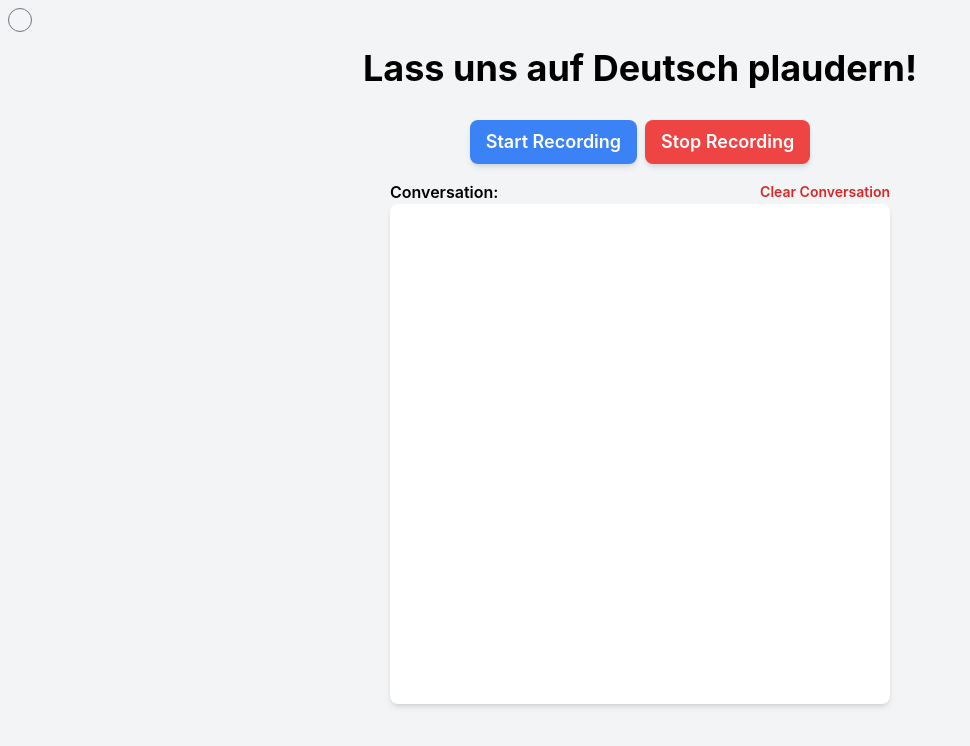
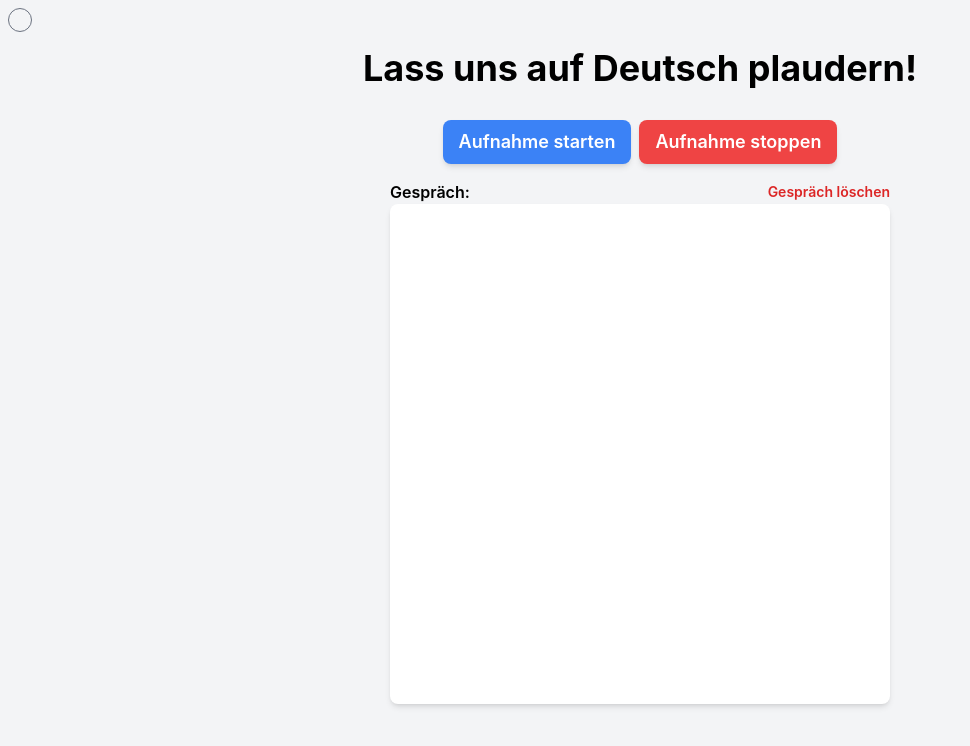
Before and after one commit to GregLMcDonald/chatPartner, a React (Create React App) app: page / in a window 1280 px wide. Shown: the top 746 px of the page, without its empty margins (0-970 px from the left). Built offline with nearby package versions, Linux system fonts and the light colour scheme.

Commit message:
main - Handles end of recording properly

```diff
--- a/src/App.js
+++ b/src/App.js
@@ -8,7 +8,7 @@ function App() {
 
   const handleAudioSubmit = async (recordedAudioURL) => {
     // Replace this URL with the endpoint of your serverless function
-    const serverlessFunctionURL = 'https://your-serverless-function-url';
+    // const serverlessFunctionURL = 'https://your-serverless-function-url';
 
     // Fetch the audio Blob from the recorded audio URL
     const audioBlob = await fetch(recordedAudioURL).then((response) => response.blob());
--- a/src/AudioRecorder.js
+++ b/src/AudioRecorder.js
@@ -6,6 +6,7 @@ const AudioRecorder = ({ onSubmit }) => {
   const [transcript, setTranscript] = useState('');
   const [conversation, setConversation] = useState([]);
 
+  const transcriptRef = useRef(transcript);
   const recognitionRef = useRef(null);
 
   useEffect(() => {
@@ -15,6 +16,19 @@ const AudioRecorder = ({ onSubmit }) => {
       stopSpeechRecognition();
     }
   }, [isRecording]);
+
+  useEffect(() => {
+    transcriptRef.current = transcript;
+  }, [transcript]);
+
+  // const getTime = () => {
+  //   const date = new Date();
+  //   const hours = date.getHours();
+  //   const minutes = date.getMinutes();
+  //   const seconds = date.getSeconds();
+  //   const milliseconds = date.getMilliseconds();
+  //   return `${hours}:${minutes}:${seconds}.${milliseconds}`;
+  // };
 
 
   const addPunctuation = (text) => {
@@ -35,6 +49,22 @@ const AudioRecorder = ({ onSubmit }) => {
     return processedWords.join(' ');
   };
 
+  const textToSpeech = (text, lang = 'en-US', voiceName = '') => {
+    if ('speechSynthesis' in window) {
+      const synth = window.speechSynthesis;
+      const utterance = new SpeechSynthesisUtterance(text);
+      utterance.lang = lang;
+
+      // Find the voice by name if provided, otherwise use the default voice for the language
+      const voices = synth.getVoices();
+      const voice = voices.find((v) => v.lang === lang && (voiceName ? v.name === voiceName : true));
+      utterance.voice = voice || voices.find((v) => v.lang === lang);
+
+      synth.speak(utterance);
+    } else {
+      alert('Sorry, speech synthesis is not supported by your browser.');
+    }
+  };
 
   const startSpeechRecognition = () => {
     if ('SpeechRecognition' in window || 'webkitSpeechRecognition' in window) {
@@ -64,6 +94,14 @@ const AudioRecorder = ({ onSubmit }) => {
         });
       };
 
+      recognitionRef.current.onend = () => {
+        console.log('Speech recognition ended.', transcriptRef.current);
+        textToSpeech(transcriptRef.current, 'de-DE', 'Google Deutsch');
+        setConversation((prevConversation) => {
+          return [...prevConversation, { type: 'bot', text: transcriptRef.current }];
+        });
+      };
+
       recognitionRef.current.start();
     } else {
       alert('Speech Recognition API is not supported by your browser.');
@@ -72,6 +110,7 @@ const AudioRecorder = ({ onSubmit }) => {
 
   const stopSpeechRecognition = () => {
     if (recognitionRef.current) {
+      console.log('Stopping speech recognition...');
       recognitionRef.current.stop();
       recognitionRef.current = null;
     }
@@ -98,7 +137,7 @@ const AudioRecorder = ({ onSubmit }) => {
           disabled={isRecording}
           className="px-4 py-2 text-lg font-semibold rounded-lg shadow-md text-white bg-blue-500 hover:bg-opacity-90 focus:outline-none mr-2"
         >
-          Start Recording
+          Aufnahme starten
         </button>
 
         {isRecording && <div className="recording-indicator active"></div>}
@@ -109,19 +148,19 @@ const AudioRecorder = ({ onSubmit }) => {
           disabled={!isRecording}
           className="px-4 py-2 text-lg font-semibold rounded-lg shadow-md text-white bg-red-500 hover:bg-opacity-90 focus:outline-none"
         >
-          Stop Recording
+          Aufnahme stoppen
         </button>
       </div>
 
       {/* Display the transcript */}
       <div className="mb-4">
         <div className="flex justify-between items-center">
-          <p className="font-semibold">Conversation:</p>
+          <p className="font-semibold">Gespräch:</p>
           <button
             onClick={clearConversation}
             className="text-sm font-semibold text-red-600 hover:text-red-800 focus:outline-none"
           >
-            Clear Conversation
+            Gespräch löschen
           </button>
         </div>
         <Conversation conversation={conversation} />
@@ -131,3 +170,15 @@ const AudioRecorder = ({ onSubmit }) => {
 };
 
 export default AudioRecorder;
+
+
+// Anna de-DE
+// VM1479:1 Eddy (German (Germany)) de-DE
+// VM1479:1 Flo (German (Germany)) de-DE
+// VM1479:1 Grandma (German (Germany)) de-DE
+// VM1479:1 Grandpa (German (Germany)) de-DE
+// VM1479:1 Reed (German (Germany)) de-DE
+// VM1479:1 Rocko (German (Germany)) de-DE
+// VM1479:1 Sandy (German (Germany)) de-DE
+// VM1479:1 Shelley (German (Germany)) de-DE
+// VM1479:1 Google Deutsch de-DE
```
